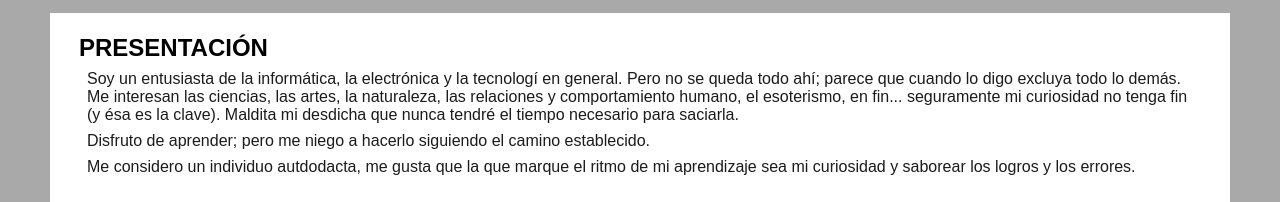
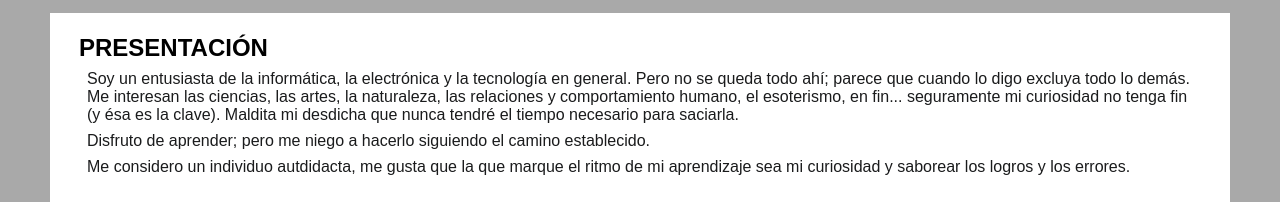
Before and after one commit to 74O/74O.github.io, a plain HTML site: page index.html in a window 1280 px wide. Shown: the part 234-436 px from the top of the page. Drawn offline with Linux system fonts and the light colour scheme.

Commit message:
corregidos errores tipográficos

```diff
--- a/index.html
+++ b/index.html
@@ -18,9 +18,9 @@
 		</div>
 		<div>
 			<h1>Presentaci&oacute;n</h1>
-			<p class="es">Soy un entusiasta de la inform&aacute;tica, la electr&oacute;nica y la tecnolog&iacute; en general. Pero no se queda todo ah&iacute;; parece que cuando lo digo excluya todo lo dem&aacute;s. Me interesan las ciencias, las artes, la naturaleza, las relaciones y comportamiento humano, el esoterismo, en fin... seguramente mi curiosidad no tenga fin (y &eacute;sa es la clave). Maldita mi desdicha que nunca tendr&eacute; el tiempo necesario para saciarla.</p>
+			<p class="es">Soy un entusiasta de la inform&aacute;tica, la electr&oacute;nica y la tecnolog&iacute;a en general. Pero no se queda todo ah&iacute;; parece que cuando lo digo excluya todo lo dem&aacute;s. Me interesan las ciencias, las artes, la naturaleza, las relaciones y comportamiento humano, el esoterismo, en fin... seguramente mi curiosidad no tenga fin (y &eacute;sa es la clave). Maldita mi desdicha que nunca tendr&eacute; el tiempo necesario para saciarla.</p>
 			<p class="es">Disfruto de aprender; pero me niego a hacerlo siguiendo el camino establecido.</p>
-			<p class="es">Me considero un individuo autdodacta, me gusta que la que marque el ritmo de mi aprendizaje sea mi curiosidad y saborear los logros y los errores.</p>
+			<p class="es">Me considero un individuo autdidacta, me gusta que la que marque el ritmo de mi aprendizaje sea mi curiosidad y saborear los logros y los errores.</p>
 			<br>
 			<p class="en">I am an enthusiast of computer science, electronics and technology in general. But that's not all, it seems like saying that i'm discarding everything else. I am interested in science, arts, nature, relationships and human behavior, esoterism, anyway ... surely my curiosity has no end (and that's the key). Unfortunately I'll never have the time to satisfy it.</p>
 			<p class="en">I really enjoy learning, but refuse to do so following the established path.</p>
```
